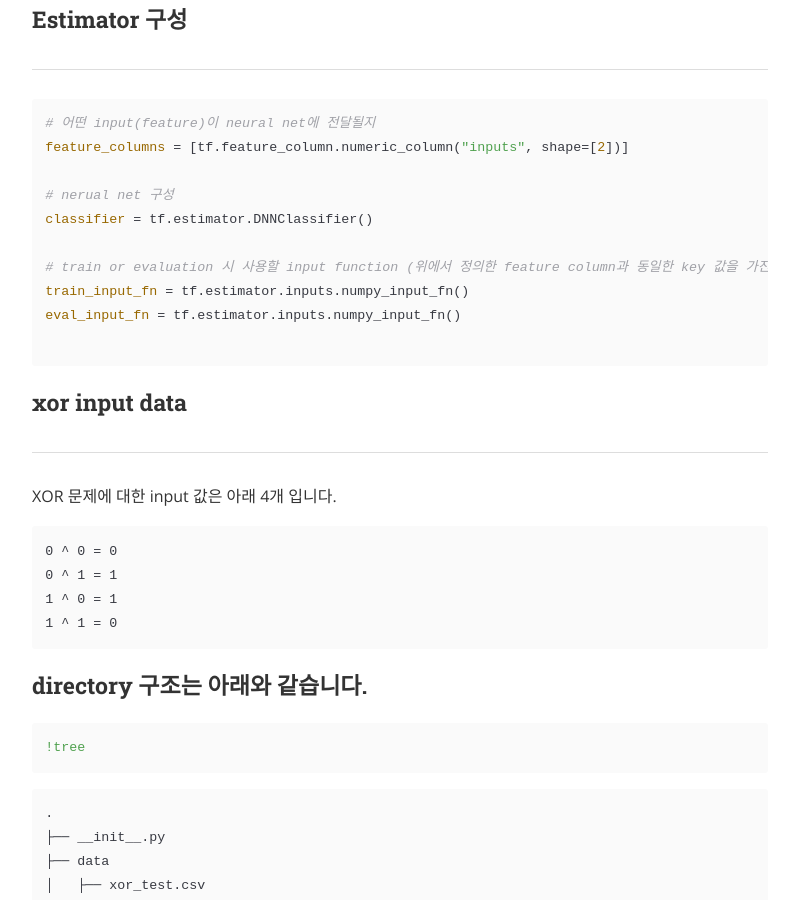
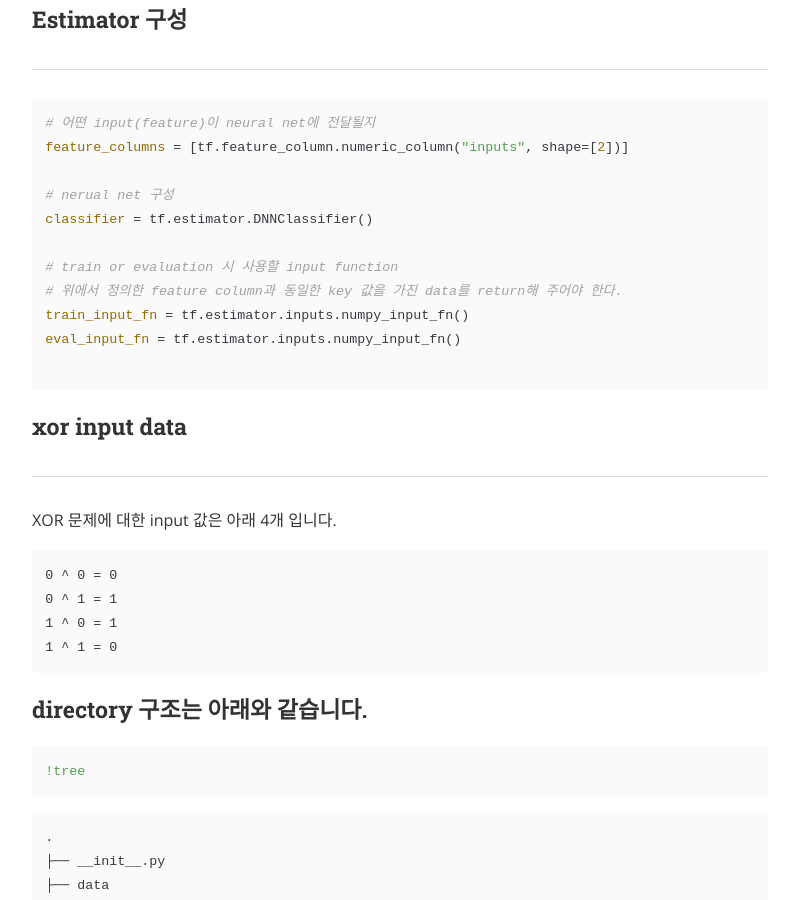
Before and after one commit to HongSeokHwan/ko-sagemaker, a Jekyll site: the page built from docs/_posts/2018-02-02-xor.md, in a window 1280 px wide and 900 px high, scrolled down 925 px. Shown: the whole window, without its empty margins (240-1039 px from the left). Built offline with Jekyll 4.4.1, drawn with Linux system fonts in a browser that asks for light colours; nearby versions of some CDN libraries.

Commit message:
improve scroll... just little

```diff
--- a/docs/_posts/2018-02-02-xor.md
+++ b/docs/_posts/2018-02-02-xor.md
@@ -30,7 +30,8 @@ feature_columns = [tf.feature_column.numeric_column("inputs", shape=[2])]
 # nerual net 구성
 classifier = tf.estimator.DNNClassifier()
 
-# train or evaluation 시 사용할 input function (위에서 정의한 feature column과 동일한 key 값을 가진 data를 return해 주어야 한다.)
+# train or evaluation 시 사용할 input function
+# 위에서 정의한 feature column과 동일한 key 값을 가진 data를 return해 주어야 한다.
 train_input_fn = tf.estimator.inputs.numpy_input_fn()
 eval_input_fn = tf.estimator.inputs.numpy_input_fn()
 
```
